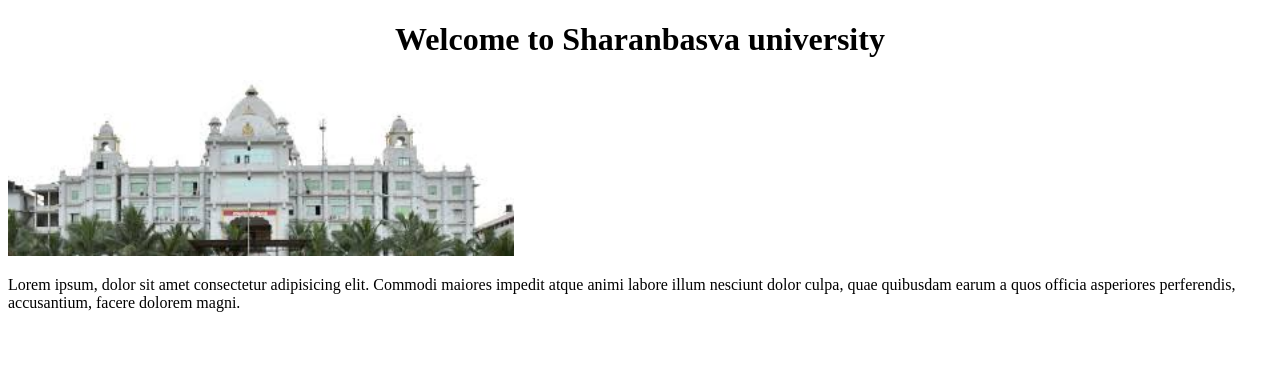
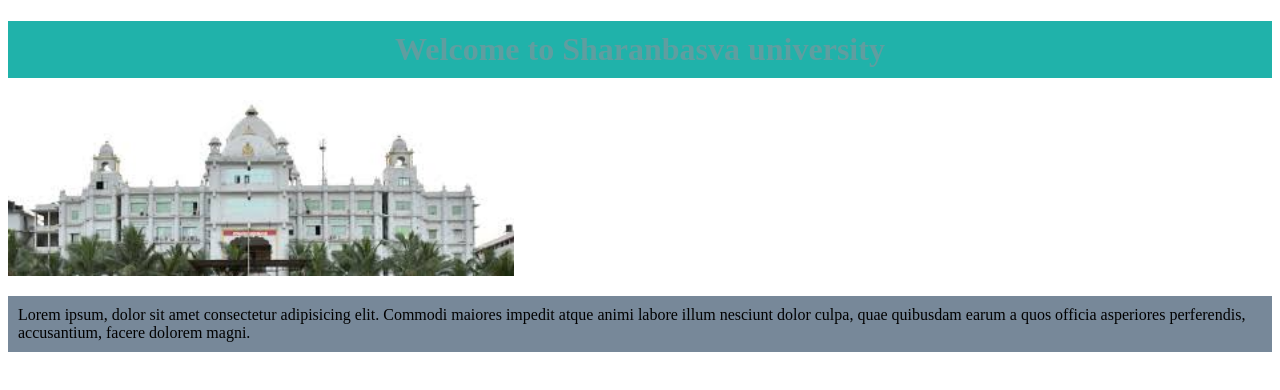
Before and after one commit to 2801anjalisingh/github, a plain HTML site: page index.html in a window 1280 px wide. Drawn offline with Linux system fonts and the light colour scheme.

Commit message:
change font and color

```diff
--- a/index.html
+++ b/index.html
@@ -4,6 +4,19 @@
     <meta charset="UTF-8">
     <meta name="viewport" content="width=device-width, initial-scale=1.0">
     <title>Anjali | Github</title>
+    <style>
+        h1  {
+            color:cadetblue;
+            background-color:lightseagreen;
+            padding:10px;
+        }
+        p {
+            font:size 20px;
+            colour:black;
+            background-color:lightslategrey;
+            padding:10px;
+        }
+    </style>
 </head>
 <body>
     <h1 align="center">Welcome to Sharanbasva university</h1>
```
